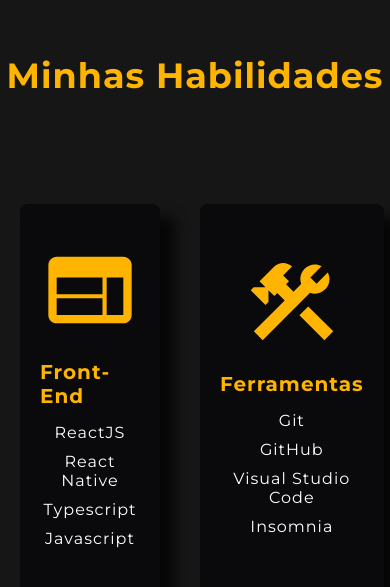
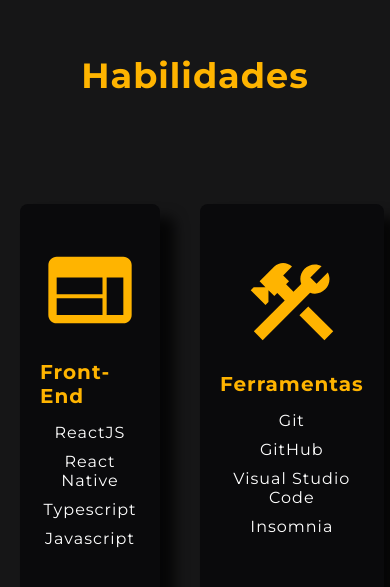
Before and after one commit to EvertonCarvalho1/portfolio-app, a React (Create React App) app: page / in a window 390 px wide. Shown: the part 2159-2746 px from the top of the page. Built offline with nearby package versions, Linux system fonts and the light colour scheme.

Commit message:
mobile version home component

```diff
--- a/src/components/HeaderTest/index.tsx
+++ b/src/components/HeaderTest/index.tsx
@@ -28,7 +28,7 @@
         smooth: true,
         offset: -275,
         duration: 1000,
-        label: 'Minhas Skills'
+        label: 'Habilidades'
     },
     {
         className: "aNav",
--- a/src/pages/MySkills/index.tsx
+++ b/src/pages/MySkills/index.tsx
@@ -18,7 +18,7 @@
     return (
         <Container>
             <div className="title">
-                <h1>Minhas Habilidades</h1>
+                <h1>Habilidades</h1>
             </div>
 
             <div className="containerSkills">
```
